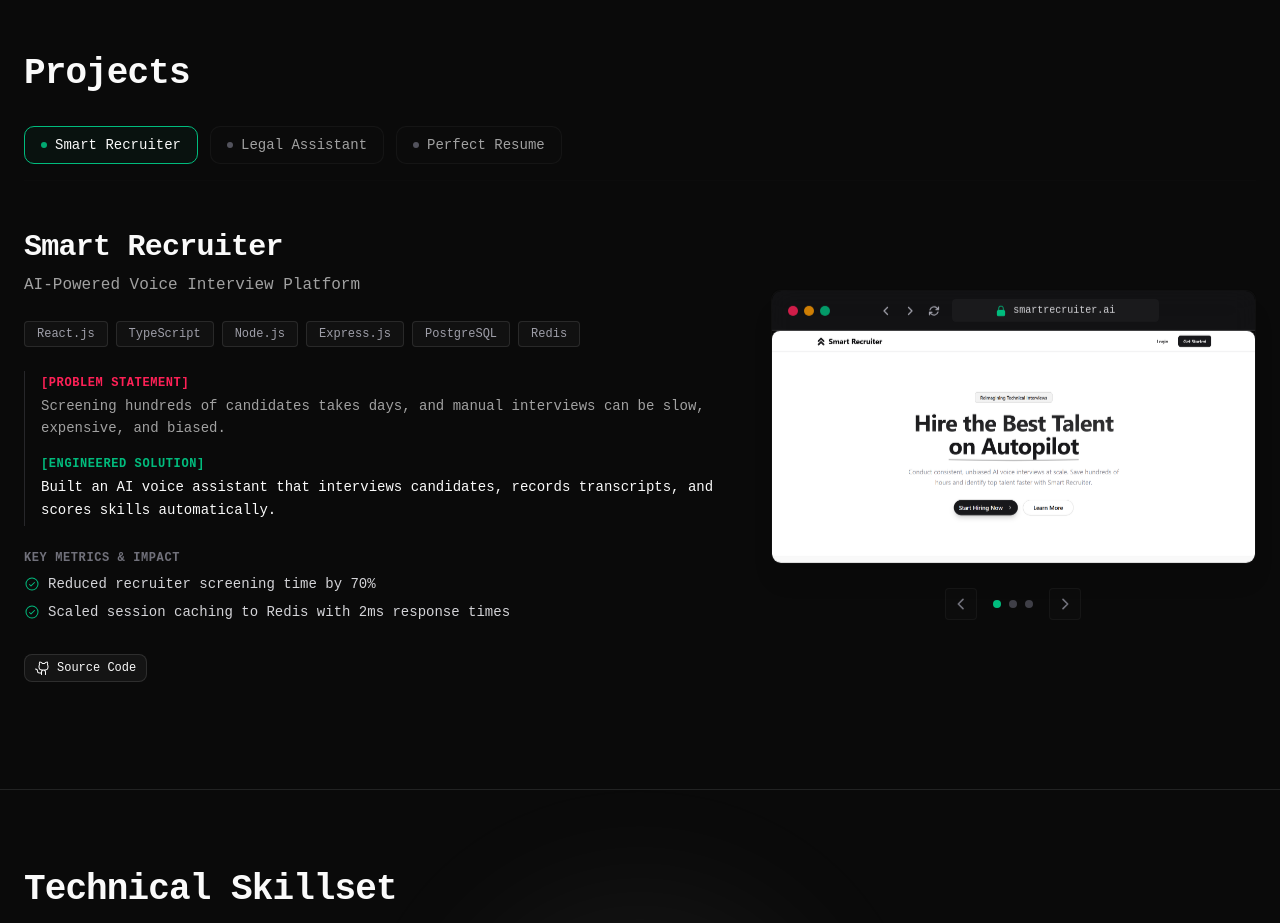
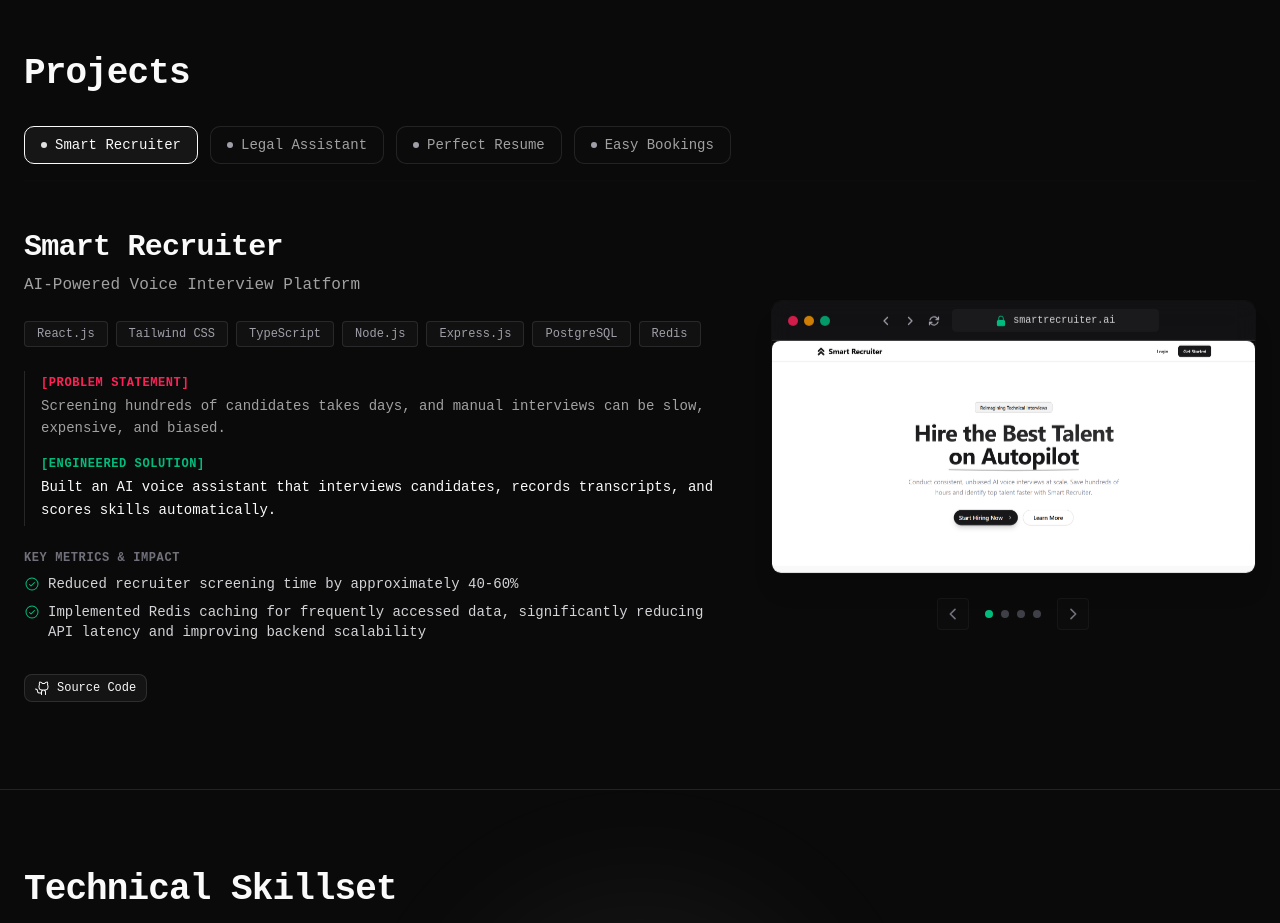
Before and after one commit to KarthikeyaTadiparti/new-portfolio, a React (Vite) app in the folder frontend/: page / in a window 1280 px wide. Shown: the part 1340-2263 px from the top of the page. Built offline with nearby package versions, Linux system fonts and the light colour scheme.

Commit message:
Add new project and improvise content

```diff
--- a/frontend/components/projects-section.tsx
+++ b/frontend/components/projects-section.tsx
@@ -31,12 +31,12 @@ export function ProjectsSection() {
       id: "smart-recruiter",
       title: "Smart Recruiter",
       subtitle: "AI-Powered Voice Interview Platform",
-      tech: ["React.js", "TypeScript", "Node.js", "Express.js", "PostgreSQL", "Redis"],
+      tech: ["React.js", "Tailwind CSS", "TypeScript", "Node.js", "Express.js", "PostgreSQL", "Redis"],
       problem: "Screening hundreds of candidates takes days, and manual interviews can be slow, expensive, and biased.",
       solution: "Built an AI voice assistant that interviews candidates, records transcripts, and scores skills automatically.",
       impact: [
-        "Reduced recruiter screening time by 70%",
-        "Scaled session caching to Redis with 2ms response times"
+        "Reduced recruiter screening time by approximately 40-60%",
+        "Implemented Redis caching for frequently accessed data, significantly reducing API latency and improving backend scalability"
       ],
       github: "https://github.com/KarthikeyaTadiparti/Smart-Recruiter",
       demo: false,
@@ -49,11 +49,11 @@ export function ProjectsSection() {
       title: "Legal Assistant",
       subtitle: "Custom AI RAG Document Simplifier",
       tech: ["React.js", "Tailwind CSS", "Node.js", "Express.js", "n8n", "RAG Pipeline"],
-      problem: "Founder contracts and NDAs are full of complicated legal words that are very hard to read and parse.",
-      solution: "Developed an AI helper using n8n and vector databases that reads agreements and explains them in simple English.",
+      problem: "Understanding contracts, agreements, and legal documents can be challenging for users without legal expertise.",
+      solution: "Developed an AI Assistant using n8n and vector databases that reads agreements and explains them in simple English.",
       impact: [
         "Built the entire application in a 24-hour hackathon window",
-        "Helped founders identify contract risks in under 60 seconds"
+        "Implemented a RAG-based knowledge pipeline for intelligent legal document analysis"
       ],
       github: "https://github.com/KarthikeyaTadiparti/Legal-Assistant-n8n",
       demo: false,
@@ -65,18 +65,35 @@ export function ProjectsSection() {
       id: "perfect-resume",
       title: "Perfect Resume",
       subtitle: "Dynamic LinkedIn Profile to PDF CV Builder",
-      tech: ["React.js", "Redux", "Node.js", "Express.js", "MongoDB", "OAuth 2.0"],
+      tech: ["React.js", "Tailwind CSS","Redux", "Node.js", "Express.js", "MongoDB"],
       problem: "Formatting resumes manually is slow, and copying info from LinkedIn is tedious and breaks layouts.",
-      solution: "Created an automated CV compiler that pulls data from LinkedIn profiles via OAuth and creates clean PDFs instantly.",
+      solution: "Created an automated Resume Builder that pulls data from LinkedIn profiles and creates professional resume PDFs instantly.",
       impact: [
-        "Decreased average resume generation time from 1 hour to 30 seconds",
-        "Automated profile sync for consistent professional history data"
+        "Reduced manual resume data entry by 70% through LinkedIn profile auto-population",
+        "Built an end-to-end resume builder with live preview and one-click PDF downloads"
       ],
       github: "https://github.com/KarthikeyaTadiparti/Perfect-Resume",
       demo: true,
       demoLink: "https://perfect-resume-sable.vercel.app/",
       homepageScreenshot: "/perfectresume.png",
       liveUrl: "https://perfectresume.io"
+    },
+    {
+      id: "easy-bookings",
+      title: "Easy Bookings",
+      subtitle: "Rental Property Listing & Booking Platform",
+      tech: ["EJS", "Node.js", "Express.js", "MongoDB", "Bootstrap"],
+      problem: "Traditional rental property listing services can be difficult for hosts to manage securely and for guests to browse responsively.",
+      solution: "Developed a full-stack property listing platform where users can easily list properties, book stays, leave reviews, and interact with hosts.",
+      impact: [
+        "Implemented robust role-based access control (RBAC) to ensure secure host-guest listing interactions",
+        "Built a responsive, server-side rendered UI utilizing EJS templating and Bootstrap styling"
+      ],
+      github: "https://github.com/KarthikeyaTadiparti/Easy-Bookings",
+      demo: true,
+      demoLink: "https://major-project-vx5g.onrender.com/listing",
+      homepageScreenshot: "/easybookings.png",
+      liveUrl: "https://easybooking.com"
     }
   ]
 
@@ -101,12 +118,12 @@ export function ProjectsSection() {
               onClick={() => setActiveIdx(idx)}
               className={`relative px-4 py-2 rounded-lg font-mono text-xs md:text-sm transition-all duration-300 flex items-center gap-2 cursor-pointer border select-none ${
                 isActive
-                  ? "border-emerald-500 text-foreground bg-emerald-500/5 ]"
-                  : "border-border/40 text-muted-foreground hover:border-border hover:text-foreground bg-muted/5"
+                  ? "border-foreground text-foreground bg-foreground/5"
+                  : "border-border text-muted-foreground hover:border-border hover:text-foreground bg-muted/5"
               }`}
             >
               <span className={`size-1.5 shrink-0 rounded-full transition-colors duration-300 ${
-                isActive ? "bg-emerald-500 animate-pulse" : "bg-zinc-600"
+                isActive ? "bg-foreground animate-pulse" : "bg-zinc-600 dark:bg-zinc-400"
               }`} />
               <span>{project.title}</span>
             </button>
@@ -183,7 +200,7 @@ export function ProjectsSection() {
 
               {/* Actions */}
               <div className="flex items-center gap-3 pt-2">
-                <Button variant="outline" size="sm" className="rounded-md font-mono text-xs cursor-pointer group" asChild>
+                <Button variant="outline" size="sm" className="bg-zinc-200/50 rounded-md font-mono text-xs cursor-pointer group" asChild>
                   <a href={activeProject.github} target="_blank" rel="noopener noreferrer" className="flex items-center gap-1.5">
                     <GithubLogoIcon className="size-4" />
                     Source Code
```
Also changed, not shown: frontend/public/easybookings.png (added).
